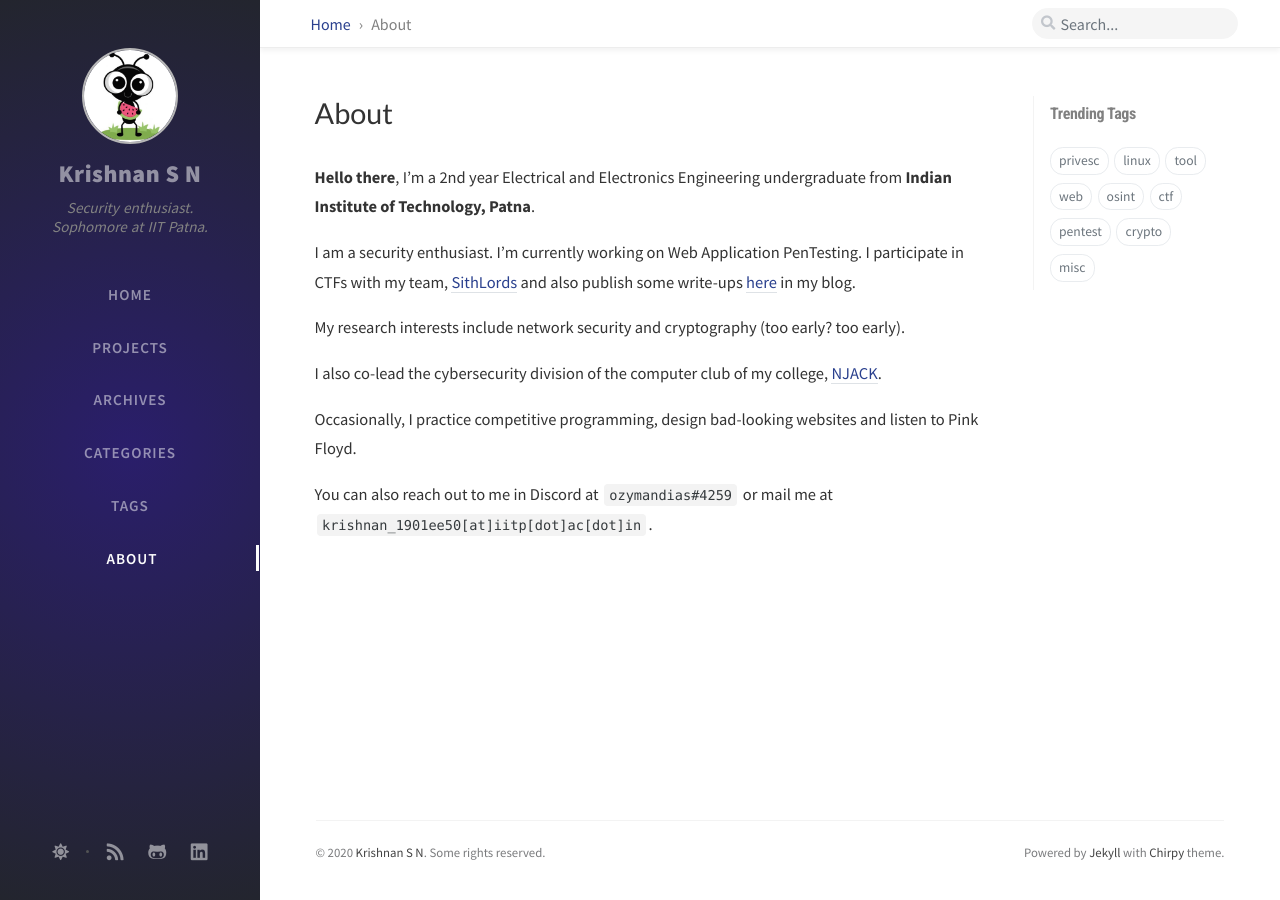
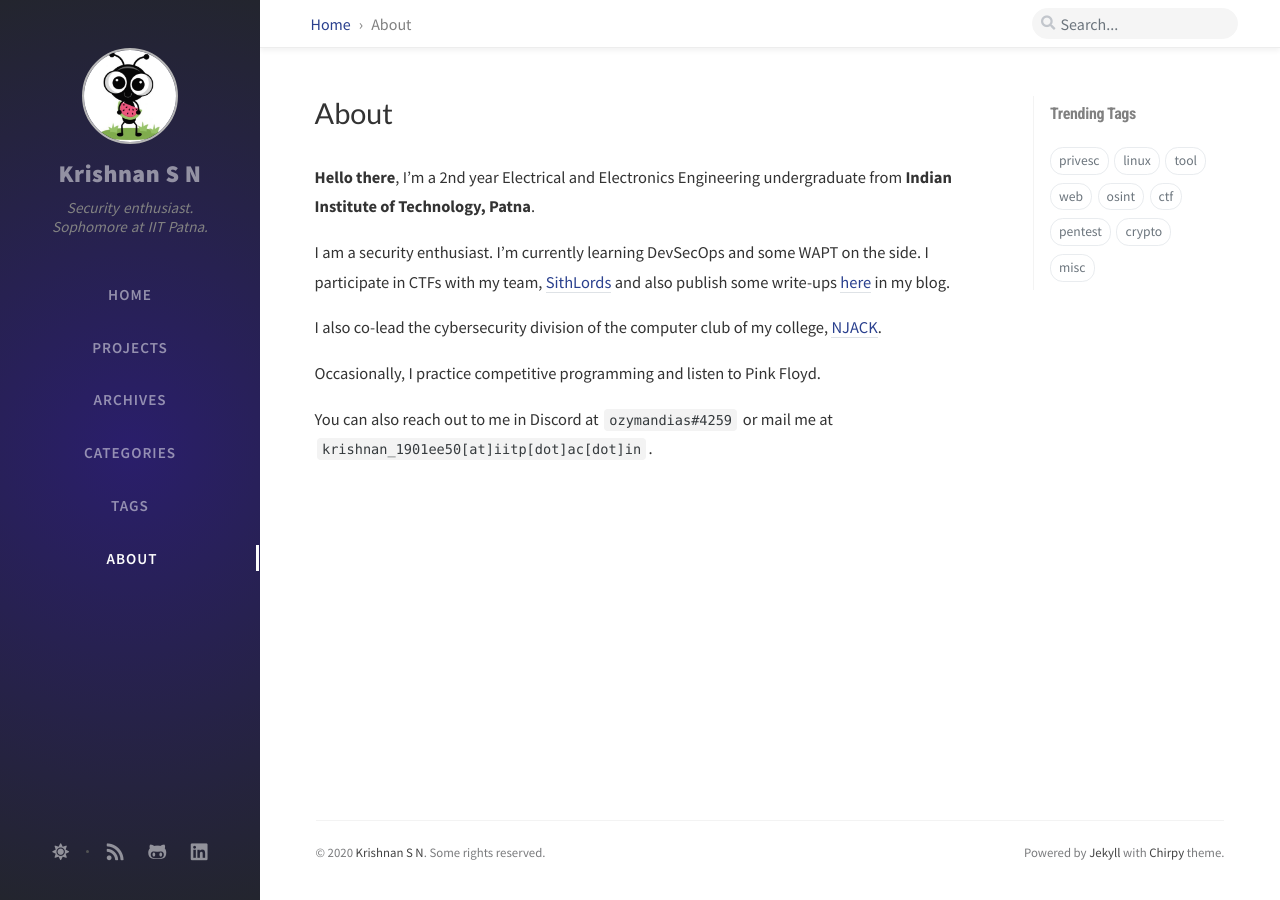
Before and after one commit to lordlabuckdas/lordlabuckdas.github.io, a Jekyll site: the page built from tabs/about.md, in a window 1280 px wide. Built offline with Jekyll 4.4.1, drawn with Linux system fonts in a browser that asks for light colours; nearby versions of some CDN libraries; comment, search, counter and statistics services are not loaded.

Commit message:
updated tabs w/ recent info

```diff
--- a/tabs/about.md
+++ b/tabs/about.md
@@ -4,13 +4,11 @@ title: About
 
 **Hello there**, I'm a 2nd year Electrical and Electronics Engineering undergraduate from **Indian Institute of Technology, Patna**.
 
-I am a security enthusiast. I'm currently working on Web Application PenTesting. I participate in CTFs with my team, [SithLords](https://ctftime.org/team/136490) and also publish some write-ups [here](https://lordlabuckdas.github.io/categories/writeups/) in my blog.
-
-My research interests include network security and cryptography (too early? too early).
+I am a security enthusiast. I'm currently learning DevSecOps and some WAPT on the side. I participate in CTFs with my team, [SithLords](https://ctftime.org/team/136490) and also publish some write-ups [here](https://lordlabuckdas.github.io/categories/writeups/) in my blog.
 
 I also co-lead the cybersecurity division of the computer club of my college, [NJACK](https://njack.iitp.ac.in).
 
-Occasionally, I practice competitive programming, design bad-looking websites and listen to Pink Floyd.
+Occasionally, I practice competitive programming and listen to Pink Floyd.
 
 You can also reach out to me in Discord at `ozymandias#4259` or mail me at `krishnan_1901ee50[at]iitp[dot]ac[dot]in`.
 
```
Also changed, not shown: tabs/projects.md (+6 -1 lines).
